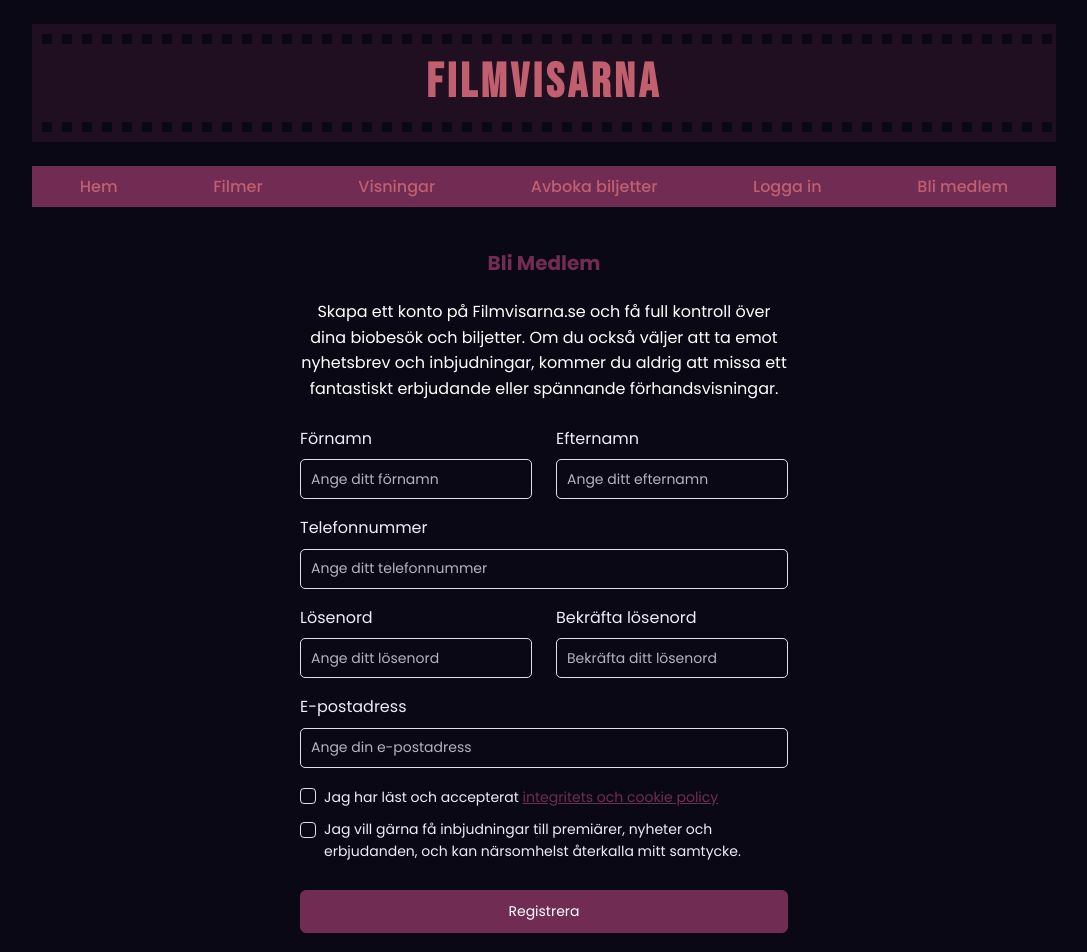
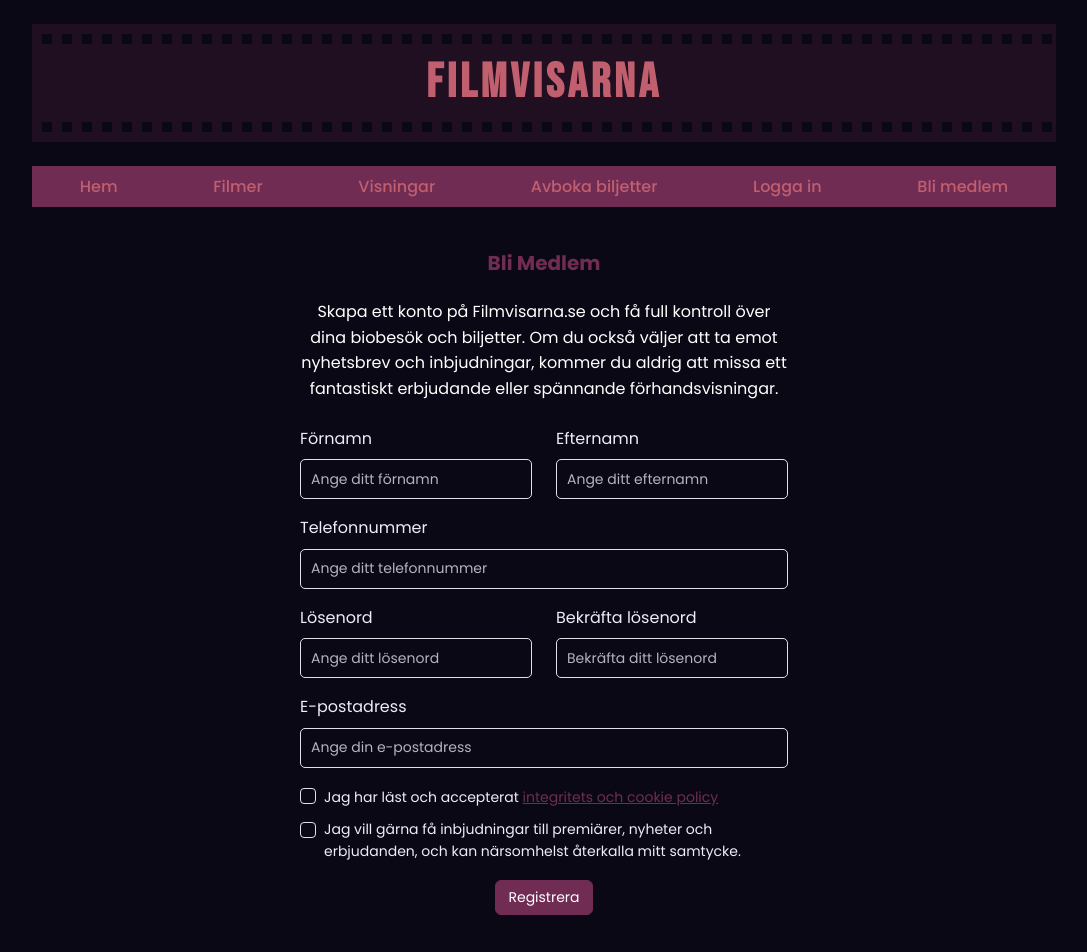
Before and after one commit to staraii/filmvisarna, a React (Vite) app: page /register in a window 1280 px wide. Shown: the top 952 px of the page, without its empty margins (96-1183 px from the left). Built offline with nearby package versions, Linux system fonts and the light colour scheme.

Commit message:
Update
button fix

```diff
--- a/src/components/Login-pop-up/LoginMobile.css
+++ b/src/components/Login-pop-up/LoginMobile.css
@@ -32,10 +32,7 @@ form .form-check-label {
 
 button.btn-md {
   font-size: 14px;
-  padding: 10px 0;
-  margin-top: 10px;
-  width: 100%;
-  /* Full width for buttons */
+
 }
 
 /* Adjustments for screens up to 767px */
```
